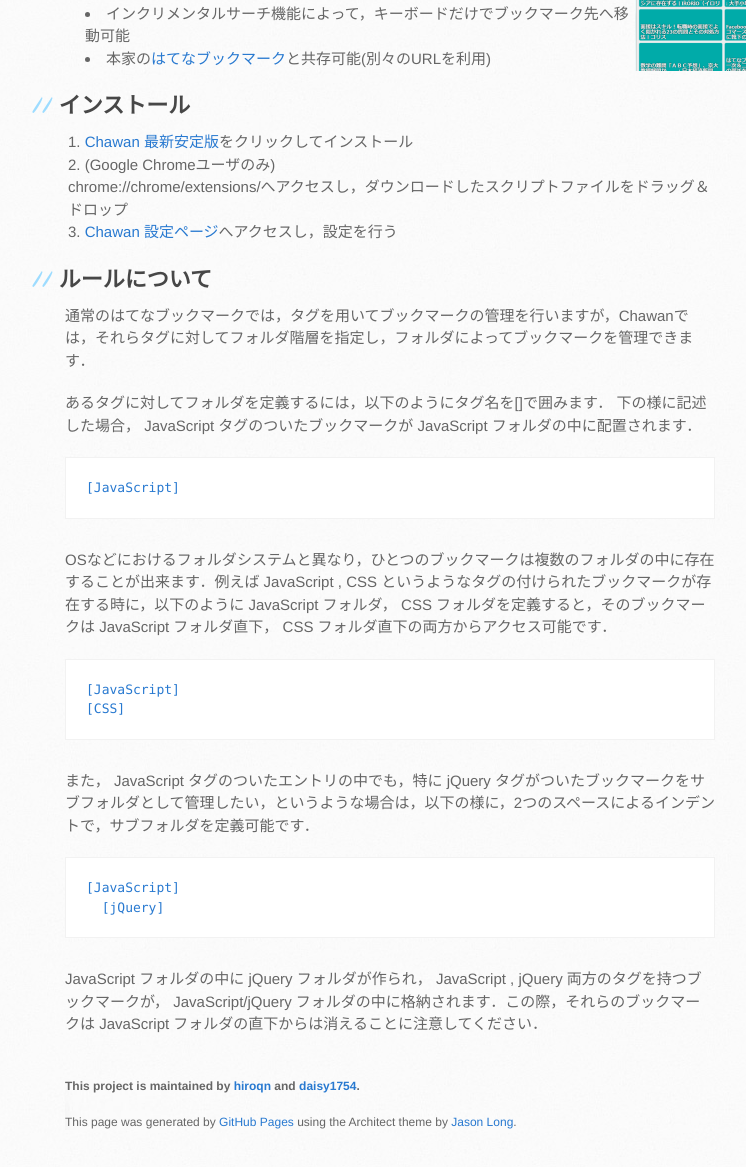
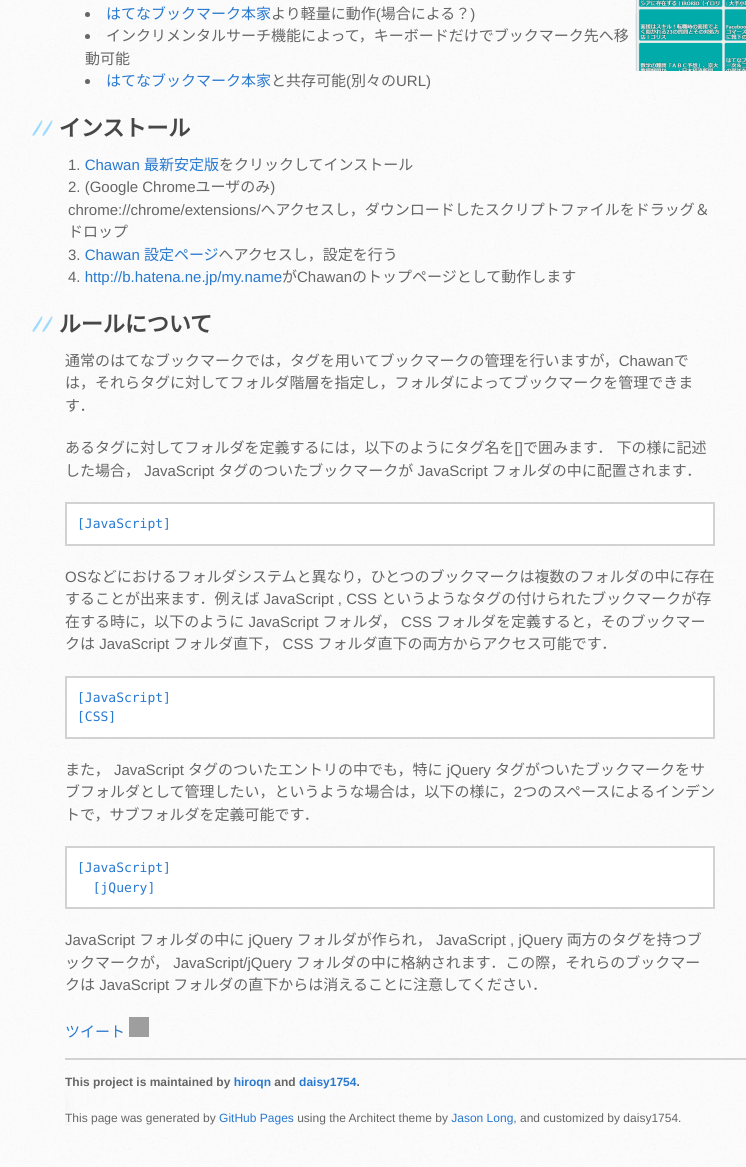
Before and after one commit to hiroqn/chawan, a plain HTML site: page index.html in a window 1280 px wide. Shown: the part 403-1570 px from the top of the page, without its empty margins (105-851 px from the left). Drawn offline with Linux system fonts and the light colour scheme; grey boxes are pictures that could not be loaded.

Commit message:
added SNS sharing capability and some descriptions

```diff
--- a/index.html
+++ b/index.html
@@ -1,9 +1,19 @@
 <!DOCTYPE html>
 <html>
-  <head>
+  <head prefix="og: http://ogp.me/ns# fb: http://ogp.me/ns/fb#">
     <meta charset='utf-8'>
     <meta http-equiv="X-UA-Compatible" content="chrome=1">
     <meta name="viewport" content="width=device-width, initial-scale=1, maximum-scale=1">
+
+    <meta property="og:title" content="Chawan: &#x306f;&#x3066;&#x306a;&#x30d6;&#x30c3;&#x30af;&#x30de;&#x30fc;&#x30af;&#x30af;&#x30e9;&#x30a4;&#x30a2;&#x30f3;&#x30c8;&#x7684;&#x30e6;&#x30fc;&#x30b6;&#x30b9;&#x30af;&#x30ea;&#x30d7;&#x30c8;" />
+	<meta property="og:type" content="website" />
+	<meta property="og:url" content="http://hiroqn.github.com/chawan/" />
+	<meta property="og:image" content="http://hiroqn.github.com/chawan/images/chawan-screenshot-160x160.png" />
+	<meta property="og:site_name" content="" />
+	<meta property="fb:admins" content="100002237252529" />
+	<meta property="og:description" content="Chawanは，はてなブックマークのMyページをより使いやすくするユーザスクリプト(ブラウザ上で動作)です．ブックマークにフォルダ階層を持たせたり，キーボードによってリンク先に遷移したりすることが出来ます" />
+
+
     <link href='https://fonts.googleapis.com/css?family=Architects+Daughter' rel='stylesheet' type='text/css'>
     <link rel="stylesheet" type="text/css" href="stylesheets/stylesheet.css" media="screen" />
     <link rel="stylesheet" type="text/css" href="stylesheets/pygment_trac.css" media="screen" />
@@ -13,11 +23,18 @@
     <script src="//html5shiv.googlecode.com/svn/trunk/html5.js"></script>
     <![endif]-->
 
-    <title>Chawan: Hatena bookmark client user script</title>
-  </head>
+    <title>Chawan: はてなブックマーククライアント/ユーザスクリプト</title></head>
 
   <body>
-    <header>
+  	<div id="fb-root"></div>
+	<script>(function(d, s, id) {
+	  var js, fjs = d.getElementsByTagName(s)[0];
+	  if (d.getElementById(id)) return;
+	  js = d.createElement(s); js.id = id;
+	  js.src = "//connect.facebook.net/en_US/all.js#xfbml=1&appId=328079307289602";
+	  fjs.parentNode.insertBefore(js, fjs);
+	}(document, 'script', 'facebook-jssdk'));</script>
+ <header>
       <div class="inner">
         <h1>Chawan</h1>
         <h2>UserScript for Hatena bookmark</h2>
@@ -37,8 +54,9 @@
 <li>シンプルかつ洗練されたデザイン</li>
 <li>独自のルール記法により，階層付けたブックマークの管理が可能</li>
 <li>FirefoxグリースモンキーまたはGoogle Chrome拡張として動作(ブラウザ上で使える)</li>
+<li><a href="http://b.hatena.ne.jp">はてなブックマーク本家</a>より軽量に動作(場合による？)</li>
 <li>インクリメンタルサーチ機能によって，キーボードだけでブックマーク先へ移動可能</li>
-<li>本家の<a href="http://b.hatena.ne.jp">はてなブックマーク</a>と共存可能(別々のURLを利用)</li>
+<li><a href="http://b.hatena.ne.jp">はてなブックマーク本家</a>と共存可能(別々のURL)</li>
 </ul>
 <div class="clearfix"></div>
 <h2>インストール</h2>
@@ -47,9 +65,8 @@
 <li>
 <a href="https://github.com/hiroqn/chawan/raw/master/chawan.user.js">Chawan 最新安定版</a>をクリックしてインストール</li>
 <li>(Google Chromeユーザのみ)<br> <em>chrome://chrome/extensions/</em>へアクセスし，ダウンロードしたスクリプトファイルをドラッグ＆ドロップ</li>
-<li>
-<a href="http://b.hatena.ne.jp/my.name">Chawan 設定ページ</a>へアクセスし，設定を行う</li>
-</ol>
+<li><a href="http://b.hatena.ne.jp/my.name?config">Chawan 設定ページ</a>へアクセスし，設定を行う</li>
+<li><a href="http://b.hatena.ne.jp/my.name">http://b.hatena.ne.jp/my.name</a>がChawanのトップページとして動作します</li></ol>
 </div>
 <h2>ルールについて</h2>
 <div class="chapter-body">
@@ -77,11 +94,20 @@
 <p><em>JavaScript</em> フォルダの中に <em>jQuery</em> フォルダが作られ， <em>JavaScript</em> ,  <em>jQuery</em> 両方のタグを持つブックマークが， <em>JavaScript/jQuery</em> フォルダの中に格納されます．この際，それらのブックマークは <em>JavaScript</em> フォルダの直下からは消えることに注意してください．</p>
         </div>
         </section>
+
+<div class="fb-like" data-href="http://hiroqn.github.com/chawan/" data-send="false" data-layout="button_count" data-width="450" data-show-faces="true" data-font="lucida grande"></div>
+
+<a href="https://twitter.com/share" class="twitter-share-button" data-lang="ja">ツイート</a>
+<script>!function(d,s,id){var js,fjs=d.getElementsByTagName(s)[0];if(!d.getElementById(id)){js=d.createElement(s);js.id=id;js.src="//platform.twitter.com/widgets.js";fjs.parentNode.insertBefore(js,fjs);}}(document,"script","twitter-wjs");</script>
+
+<a href="http://b.hatena.ne.jp/entry/http://hiroqn.github.com/chawan/" class="hatena-bookmark-button" data-hatena-bookmark-title="Chawan: はてなブックマーククライアント/ユーザスクリプト" data-hatena-bookmark-layout="simple-balloon" title="このエントリーをはてなブックマークに追加"><img src="http://b.st-hatena.com/images/entry-button/button-only.gif" alt="このエントリーをはてなブックマークに追加" width="20" height="20" style="border: none;" /></a><script type="text/javascript" src="http://b.st-hatena.com/js/bookmark_button.js" charset="utf-8" async="async"></script>
+
 <hr>
         <aside id="sidebar">
           <p class="repo-owner"><a href="https://github.com/hiroqn/chawan"></a>This project is maintained by <a href="https://github.com/hiroqn">hiroqn</a> and <a href="https://github.com/daisy1754">daisy1754</a>.</p>
 
-          <p>This page was generated by <a href="pages.github.com">GitHub Pages</a> using the Architect theme by <a href="http://twitter.com/jasonlong">Jason Long</a>.</p>
+          <p>This page was generated by <a href="pages.github.com">GitHub Pages</a> using the Architect theme by <a href="http://twitter.com/jasonlong">Jason Long</a>,
+          and customized by daisy1754.</p>
         </aside>
       </div>
     </div>
--- a/stylesheets/stylesheet.css
+++ b/stylesheets/stylesheet.css
@@ -165,7 +165,7 @@
 code, pre {
   font-family: Monaco, "Bitstream Vera Sans Mono", "Lucida Console", Terminal, monospace;
   color: #222;
-  margin-bottom: 30px;
+  margin-bottom: 20px;
   font-size: 13px;
 }
 
@@ -176,11 +176,11 @@
 }
 
 pre {
-  padding: 20px;
+  padding: 10px;
   background: #fff;
   text-shadow: none;
   overflow: auto;
-  border: solid 1px #f2f2f2;
+  border: solid 2px #d2d2d2;
 }
 pre code {
   color: #2879d0;
@@ -197,12 +197,9 @@
 /* COMMON STYLES */
 
 hr {
-  height: 1px;
-  line-height: 1px;
   margin-top: 1em;
-  padding-bottom: 1em;
-  border: none;
-  background: transparent url('../images/hr.png') 0 0 no-repeat;
+  margin-bottom: 1em;
+  border: 1px solid #d2d2d2;
 }
 
 table {
```
Also changed, not shown: images/chawan-screenshot-160x160.png (added).
